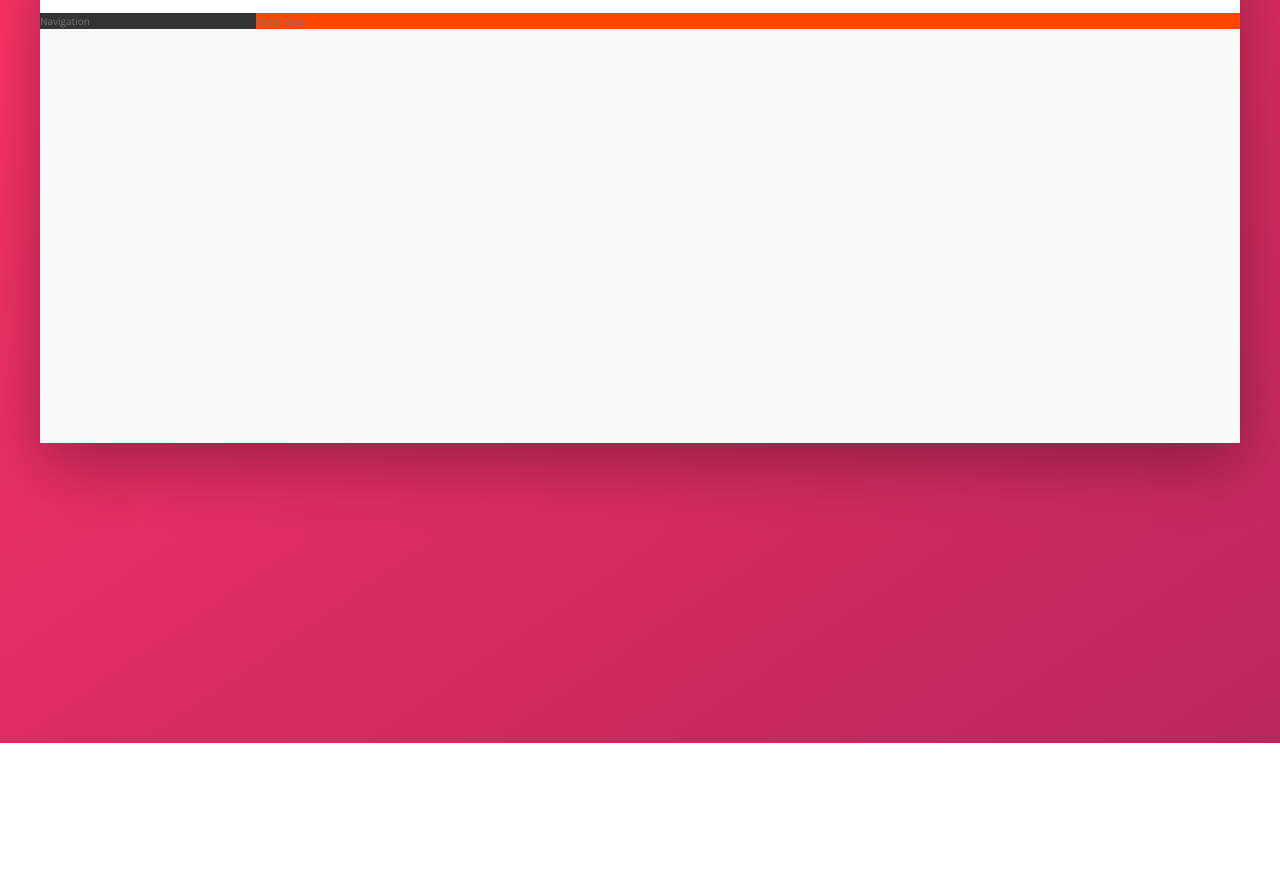
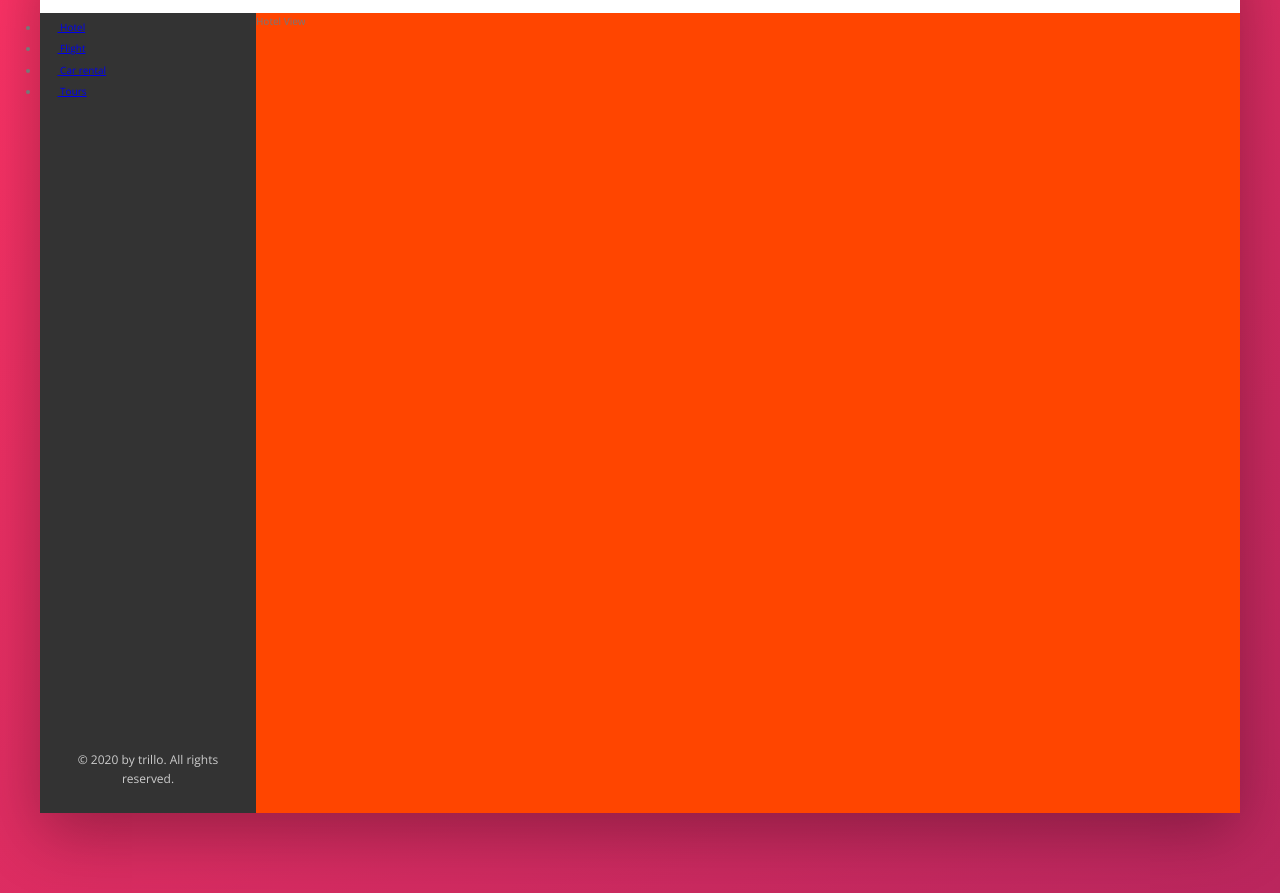
Before and after one commit to Osornio8/Trillo, a website: page index.html in a window 1280 px wide. Shown: the part 137-1030 px from the top of the page. Before the commit the page ends 880 px from the top, so only its background shows below. Drawn offline with nearby package versions, Linux system fonts and the light colour scheme.

Commit message:
Building the Navigation - Part 1

```diff
--- a/index.html
+++ b/index.html
@@ -52,8 +52,48 @@
     </div>
     <div class="content">
         <nav class="sidebar">
-            Navigation
+            <ul class="side-nav">
+                <li class="side-nav__item">
+                    <a href="#" class="side-nav__link">
+                        <svg class="side-nav__icon">
+                            <use xlink:href="img/spite.svg#icon-home"></use>
+                        </svg>
+                        <span>Hotel</span>
+                    </a>
+                </li>
+                <li class="side-nav__item">
+                    <a href="#" class="side-nav__link">
+                        <svg class="side-nav__icon">
+                            <use xlink:href="img/spite.svg#icon-aircraft"></use>
+                        </svg>
+                        <span>Flight</span>
+                    </a>
+                </li>
+                <li class="side-nav__item">
+                    <a href="#" class="side-nav__link">
+                        <svg class="side-nav__icon">
+                            <use xlink:href="img/spite.svg#icon-key"></use>
+                        </svg>
+                        <span>Car rental</span>
+                    </a>
+                </li>
+                <li class="side-nav__item">
+                    <a href="#" class="side-nav__link">
+                        <svg class="side-nav__icon">
+                            <use xlink:href="img/spite.svg#icon-map"></use>
+                        </svg>
+                        <span>Tours</span>
+                    </a>
+                </li>
+
+            </ul>
+
+            <div class="legal">
+                &copy; 2020 by trillo. All rights reserved.
+            </div>
         </nav>
+
+
         <main class="hotel-view">
             Hotel View
         </main>
--- a/sass/_components.scss
+++ b/sass/_components.scss
@@ -115,3 +115,26 @@
         margin-right: 1rem;
     }
 }
+
+///////////////////////////////////
+// SITE NAVIGATION
+.side-nav {
+    &__item {}
+
+    &__link {}
+
+    &__icon {
+        width: 1.75rem;
+        height: 1.75rem;
+    }
+}
+
+///////////////////////////////////
+// LEGAL TEXT
+.legal {
+    font-size: 1.2rem;
+    color: var(--color-grey-light-4);
+    text-align: center;
+    padding: 2.5rem;
+
+}
--- a/sass/_layout.scss
+++ b/sass/_layout.scss
@@ -26,9 +26,18 @@
     background-color: var(--color-grey-dark-1);
 
     flex: 0 0 18%;
+
+    display: flex;
+    flex-direction: column;
+    justify-content: space-between;
 }
 
 .hotel-view {
+    background-color: #fff;
+    //  TESTING
     background-color: orangered;
+    height: 80rem;
+    //  -------
+
     flex: 1;
 }
```
Also changed, not shown: css/style.css. Lines whose indentation alone changed are shown as unchanged.
